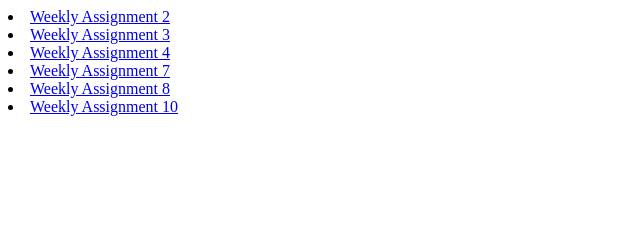
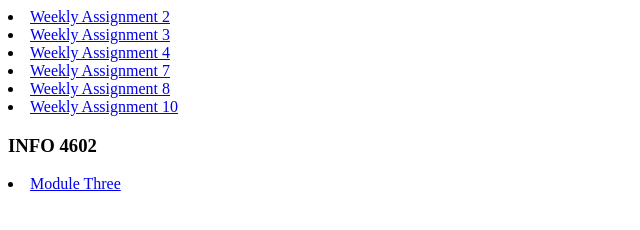
Before and after one commit to robpeery/robpeery.github.io, a plain HTML site: page index.html in a window 1280 px wide. Shown: the whole page, without its empty margins (0-640 px from the left). Drawn offline with Linux system fonts and the light colour scheme.

Commit message:
Update index.html

```diff
--- a/index.html
+++ b/index.html
@@ -5,3 +5,5 @@
 	<li><a href="homework7.html">Weekly Assignment 7</a></li>
 	<li><a href="wa8.html">Weekly Assignment 8</a></li>
 	<li><a href="wa10.html">Weekly Assignment 10</a></li>
+<h3>INFO 4602</h3>
+	<li><a href="INFO 4602 Mod 3.html">Module Three</a></li>
```
